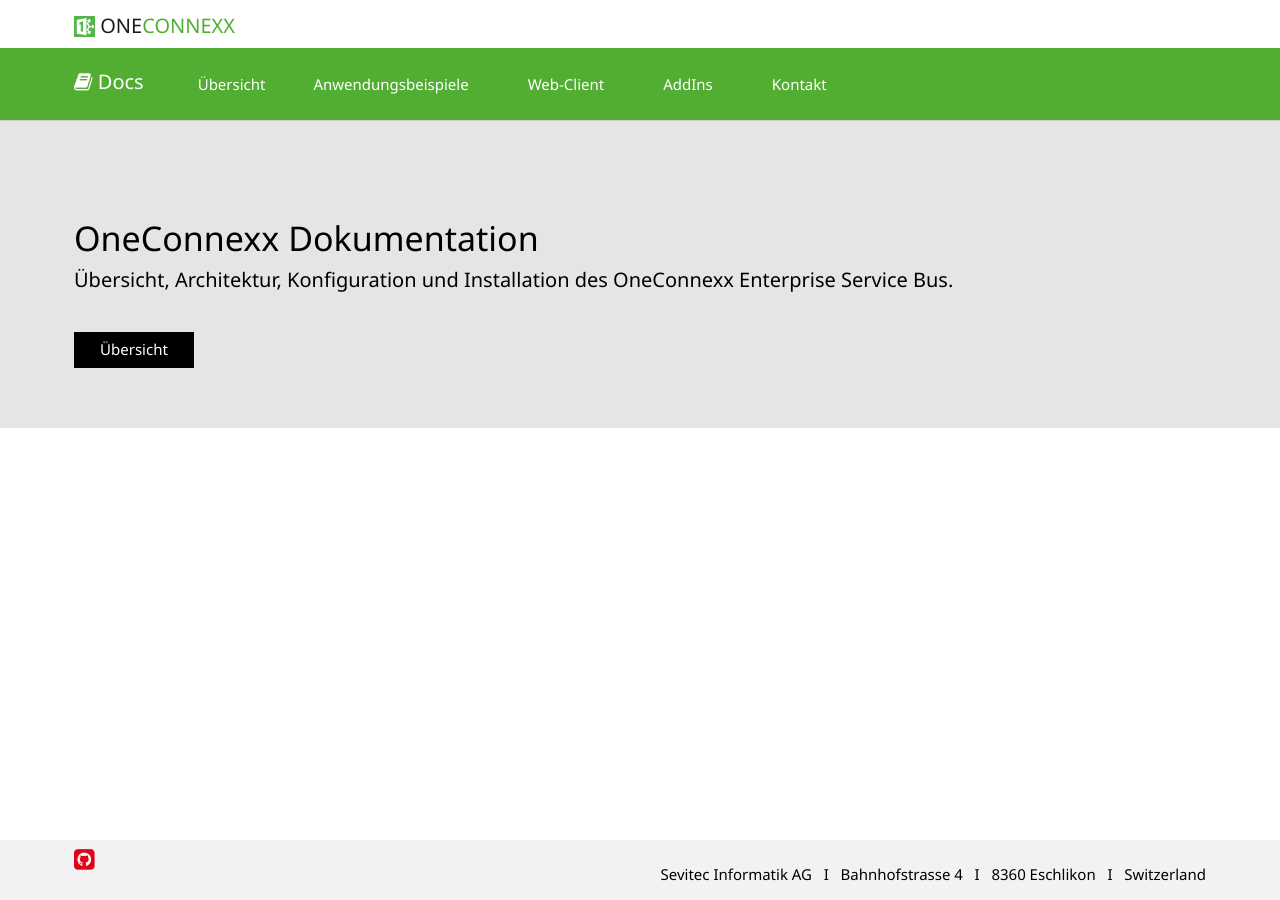
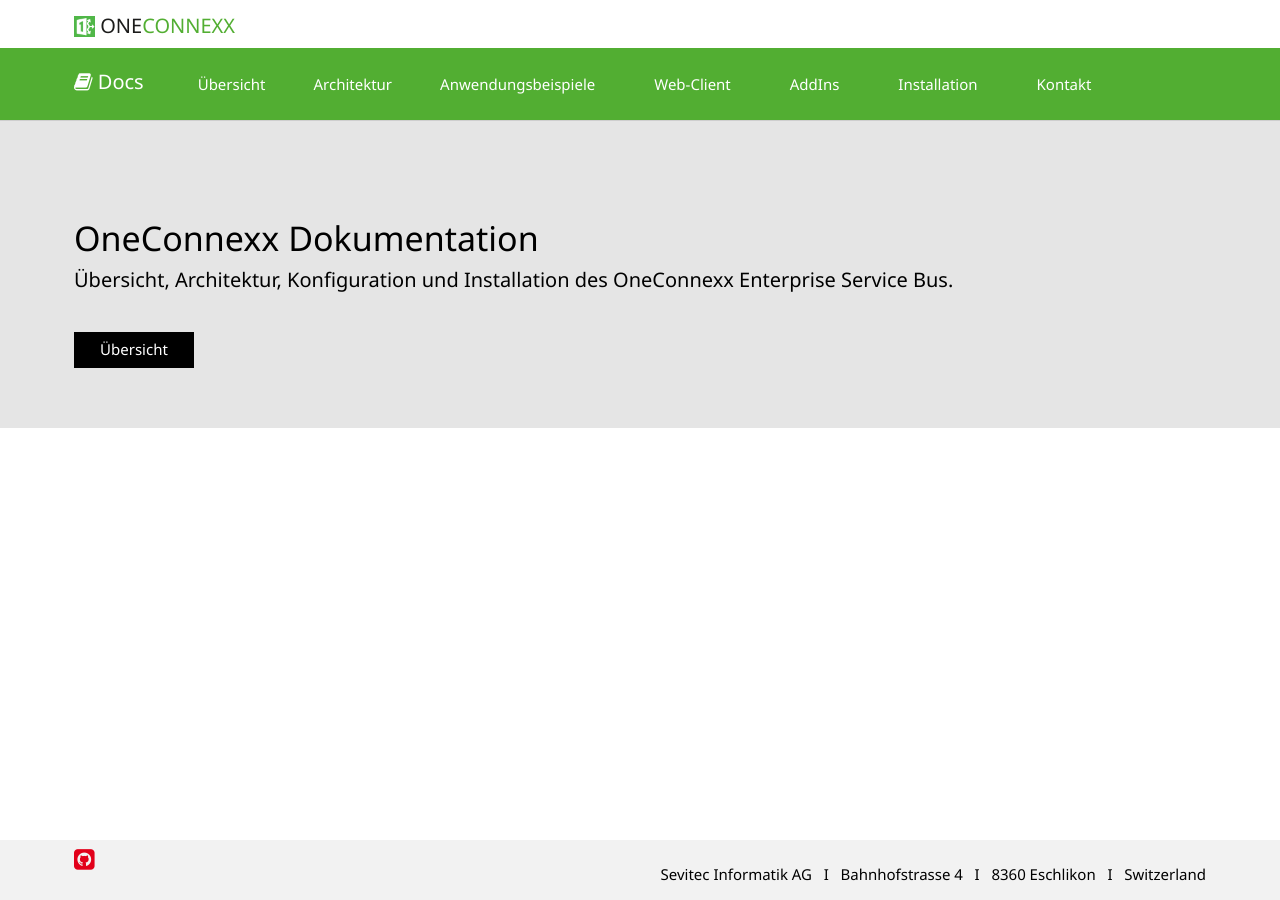
Before and after one commit to primesoft-group/oneconnexx-docs, a Jekyll site: the page built from index.html, in a window 1280 px wide. Built offline with Jekyll 4.4.1, drawn with Linux system fonts in a browser that asks for light colours; nearby versions of some CDN libraries; some web fonts are replaced.

Commit message:
Update default.html

```diff
--- a/_layouts/default.html
+++ b/_layouts/default.html
@@ -55,6 +55,9 @@
             <li>
               <a class="color-type-secondary" href="{{ site.baseurl }}/concepts/de/overview">Übersicht</a>
             </li>
+            <li>
+              <a class="color-type-secondary" href="{{ site.baseurl }}/architecture/de/overview">Architektur</a>
+            </li>
             <li class="dropdown">
               <a href="{{ site.baseurl }}/usecases/de/" class="dropdown-toggle" data-toggle="dropdown" role="button" aria-expanded="false">Anwendungsbeispiele<i class="glyph glyph-chevron-down-2"></i></a>
               <ul class="dropdown-menu" role="menu">
@@ -81,6 +84,18 @@
 		<li><a href="{{ site.baseurl }}/addins/de/overview">Übersicht</a></li>
               </ul>
             </li>
+            <li class="dropdown">
+              <a href="{{ site.baseurl }}/setup/de/" class="dropdown-toggle" data-toggle="dropdown" role="button" aria-expanded="false">Installation<i class="glyph glyph-chevron-down-2"></i></a>
+              <ul class="dropdown-menu" role="menu">
+		<li><a href="{{ site.baseurl }}/setup/de/requirements/">Systemvoraussetzungen</a></li>
+                <li><a href="{{ site.baseurl }}/setup/de/scenarios/">Installationsszenarien</a></li>
+		<li><a href="{{ site.baseurl }}/setup/de/oneconnexx/">OneConnexx-Dienst</a></li>
+		<li><a href="{{ site.baseurl }}/setup/de/alerting/">Alerting-Dienst</a></li>
+		<li><a href="{{ site.baseurl }}/setup/de/web/">Web-Applikation</a></li>
+		<li><a href="{{ site.baseurl }}/setup/de/db/">Datenbank</a></li>
+              </ul>
+            </li>
+
             <li>
                 <a class="color-type-secondary" href="http://www.sevitec.ch/kontakt.aspx">Kontakt</a>
              </li>
```
